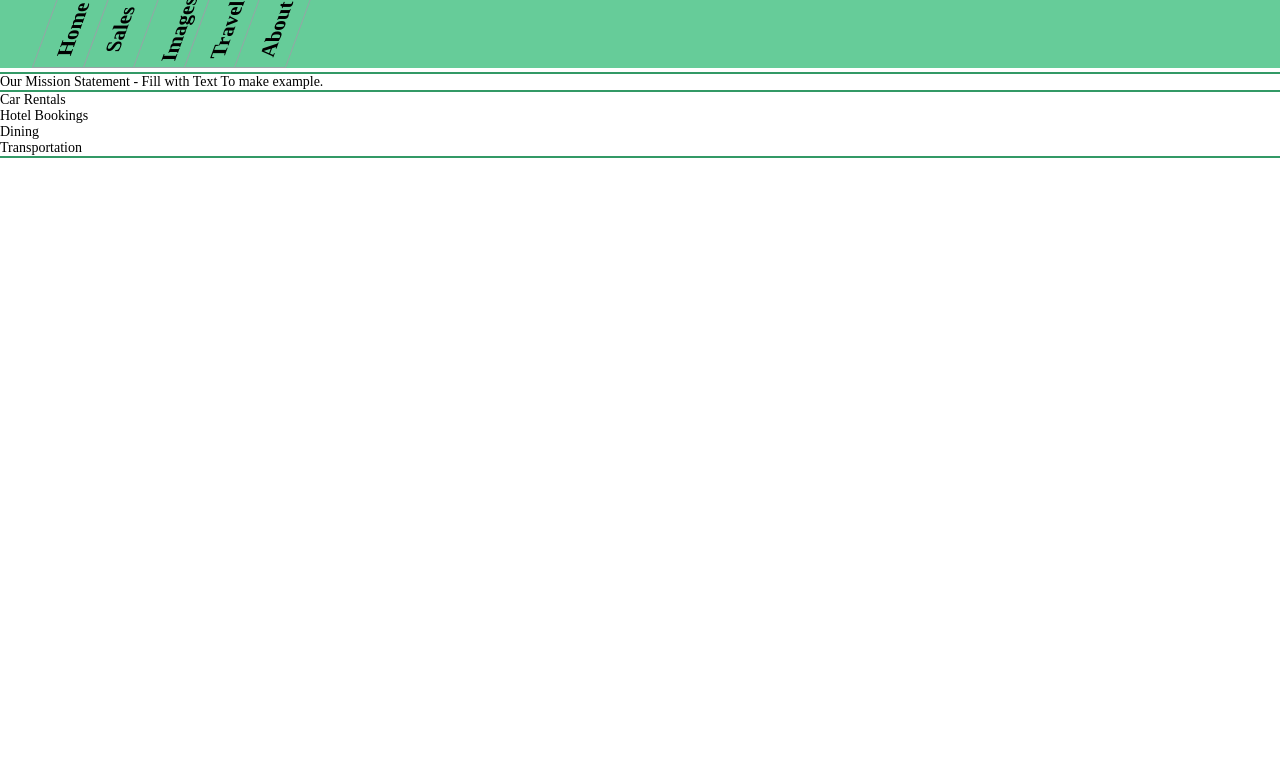
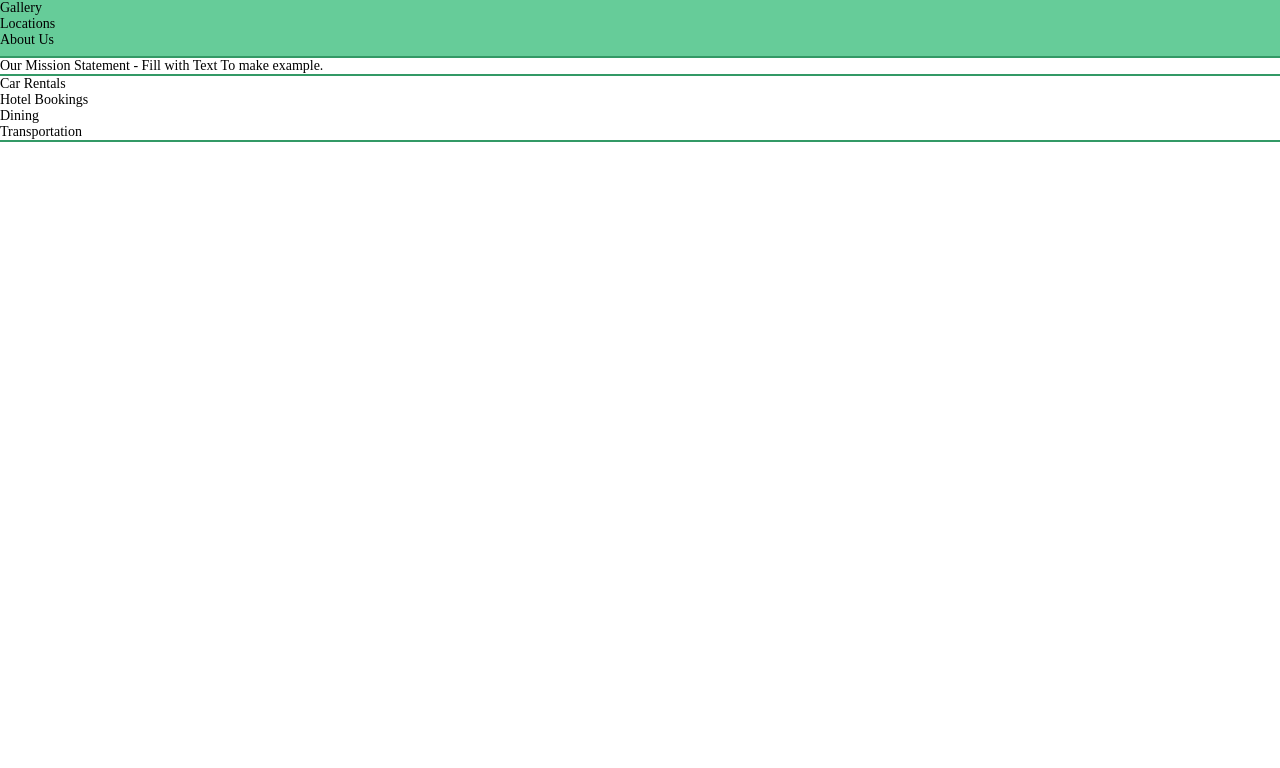
Before and after one commit to chople19/BPA-2014-PHS-435, a plain HTML site: page dir/frame.html in a window 1280 px wide. Shown: the part 32-800 px from the top of the page. Drawn offline with Linux system fonts and the light colour scheme.

Commit message:
Revert "Merge branch 'master' into BPA-2014-PHS-435-Ray"
This reverts commit 6a069c8ba32851d1bc28d9ae027b7427037539b2, reversing
changes made to 215618d3864029729032933e61bf3ea8f2f0f619.

```diff
--- a/dir/css/style.css
+++ b/dir/css/style.css
@@ -11,7 +11,7 @@ body {
 
 header {
 	width: 100%;
-	height: 100px;
+	height: 88px;
 	background-color: #6c9;
 }
 
@@ -25,28 +25,4 @@ header {
 
 hr {
     border: 1px solid #396;
-    clear: both;
 }
-/*=================--Nav Styles--======================*/
-#parallelogram {
-    width: 50px;
-    height: 99px;
-    -webkit-transform: skew(-20deg);
-    transition: background-color 0.5s ease;
-    background: #6c9;
-    display: inline-block;
-    border: 1px solid #95a5a6;
-    border-top: none;
-}
-   #parallelogram:hover {
-    background: #27ae60;
-}
-   h2 {
-    -webkit-transform: rotate(-90deg);
-    position: absolute;
-    bottom: 25px;
-}
-.leftalign {
-border-left: none;
-margin-left: -5px;
-}
--- a/dir/frame.html
+++ b/dir/frame.html
@@ -17,11 +17,11 @@
             <!-- Nav -->
             <nav>
                 <!-- Menu Structure -->
-					<div id="parallelogram" style="margin-left: 50px;"><h2>Home</h2></div>
-					<div class="leftalign" id="parallelogram"><h2>Sales</h2></div>
-					<div class="leftalign" id="parallelogram"><h2>Images</h2></div>
-					<div class="leftalign" id="parallelogram"><h2>Travel</h2></div>
-					<div class="leftalign" id="parallelogram"><h2>About</h2></div>
+                <div class="<!-- rotated navigation class -->">Home</div>
+                <div class="<!-- rotated navigation class -->">Sales</div>
+                <div class="<!-- rotated navigation class -->">Gallery</div>
+                <div class="<!-- rotated navigation class -->">Locations</div>
+                <div class="<!-- rotated navigation class -->">About Us</div>
             </nav>
             <!-- Logo -->
             <div id="logo">
```
